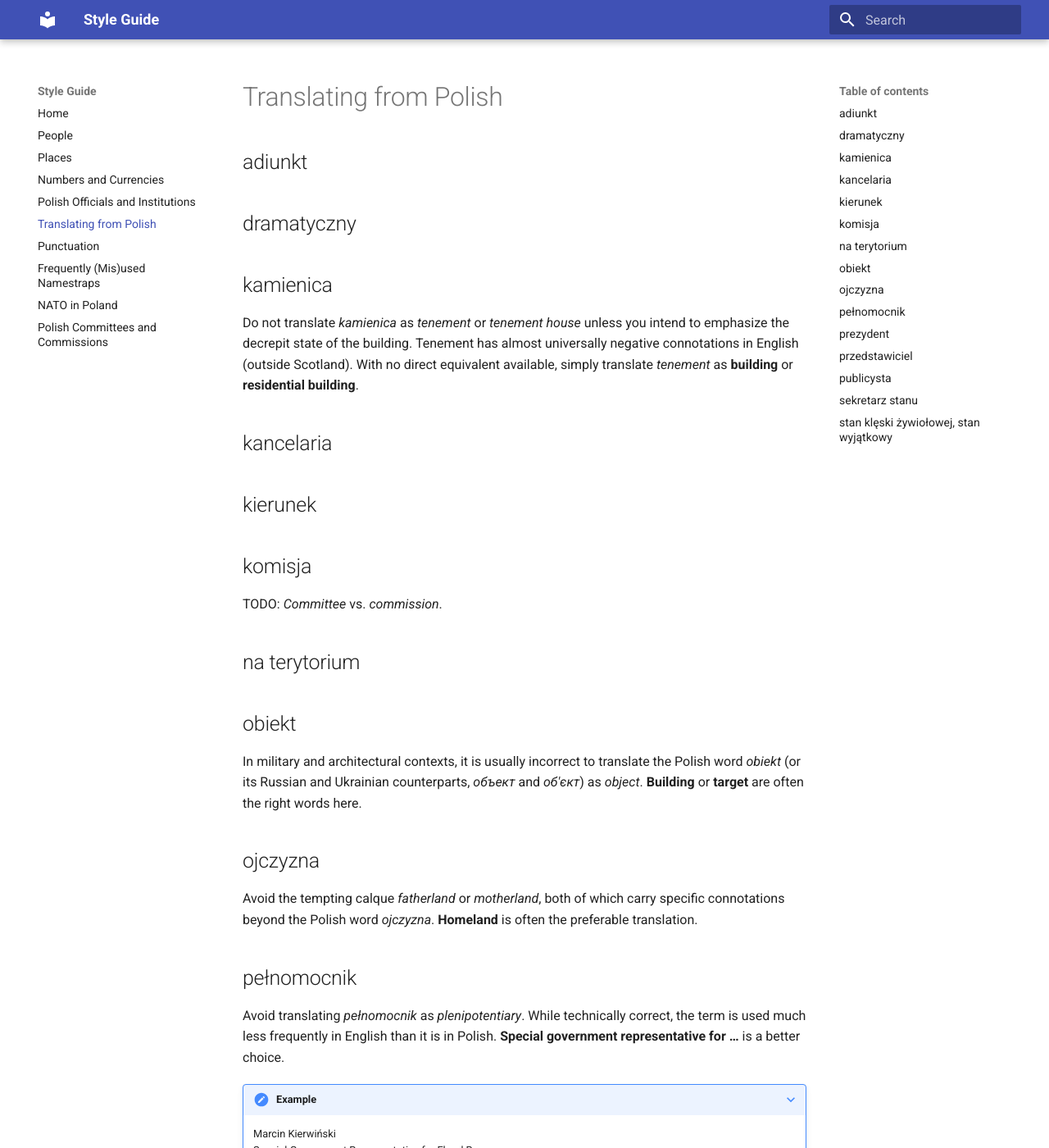
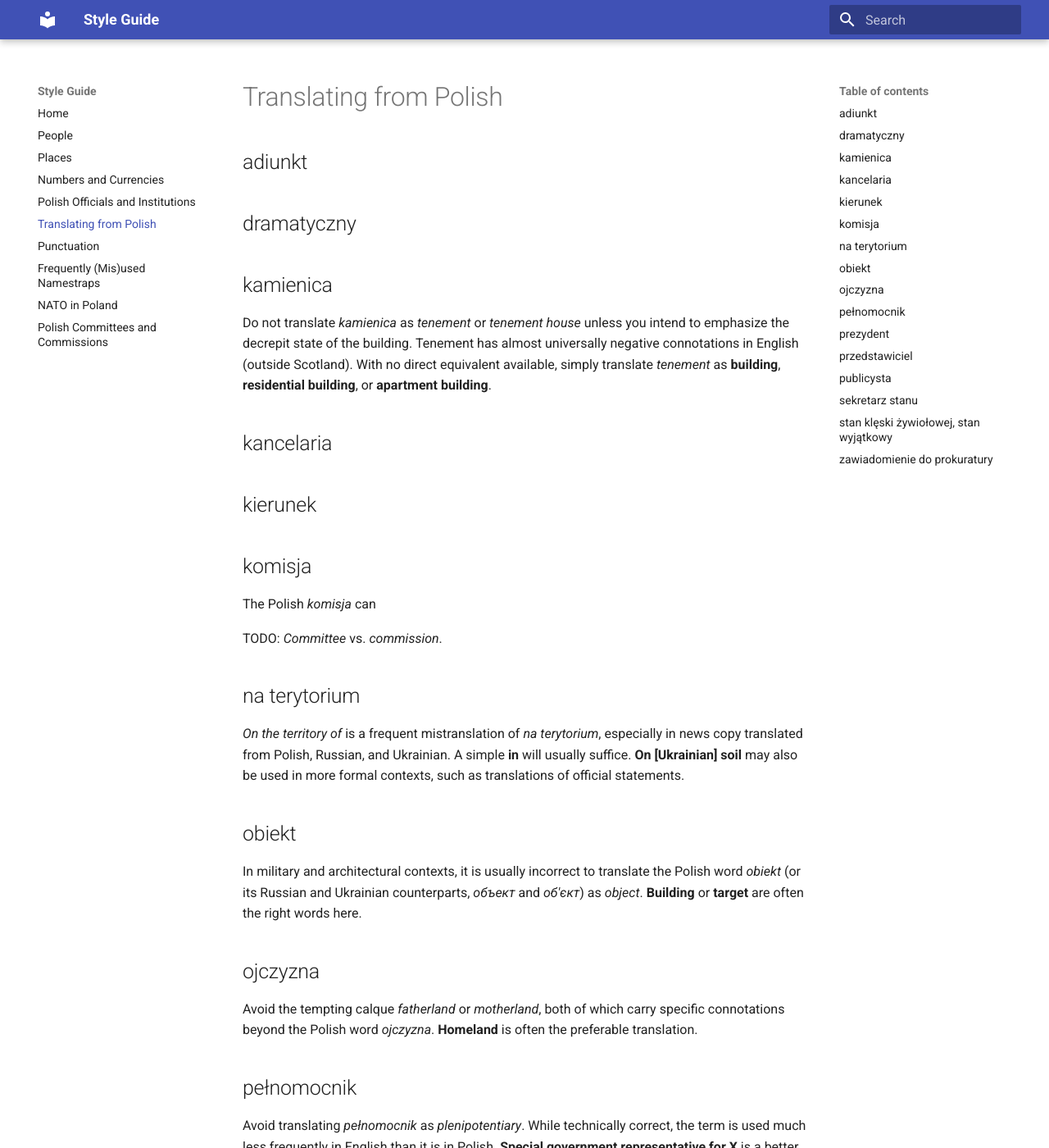
Before and after one commit to rthrbrs/styleguide, an MkDocs documentation site: the page built from docs/TranslatingFromPolish.md, in a window 1280 px wide and 1400 px high. Shown: the whole window at 82% size. Built offline with MkDocs 1.6.1 and Material for MkDocs 9.7.7, drawn with Linux system fonts in a browser that asks for light colours; some of the changed text lies outside the part shown.

Commit message:
added na terytorium

```diff
--- a/docs/TranslatingFromPolish.md
+++ b/docs/TranslatingFromPolish.md
@@ -8,7 +8,7 @@ title: Translating from Polish
 
 ## kamienica
 
-Do not translate _kamienica_ as _tenement_ or _tenement house_ unless you intend to emphasize the decrepit state of the building. Tenement has almost universally negative connotations in English (outside Scotland). With no direct equivalent available, simply translate _tenement_ as **building** or **residential building**.
+Do not translate _kamienica_ as _tenement_ or _tenement house_ unless you intend to emphasize the decrepit state of the building. Tenement has almost universally negative connotations in English (outside Scotland). With no direct equivalent available, simply translate _tenement_ as **building**, **residential building**, or **apartment building**.
 
 ## kancelaria
 
@@ -16,9 +16,13 @@ Do not translate _kamienica_ as _tenement_ or _tenement house_ unless you intend
 
 ## komisja
 
+The Polish _komisja_ can
+
 TODO: _Committee_ vs. _commission_.
 
 ## na terytorium
+
+_On the territory of_ is a frequent mistranslation of _na terytorium_, especially in news copy translated from Polish, Russian, and Ukrainian. A simple **in** will usually suffice. **On \[Ukrainian\] soil** may also be used in more formal contexts, such as translations of official statements.
 
 ## obiekt
 
@@ -30,7 +34,7 @@ Avoid the tempting calque _fatherland_ or _motherland_, both of which carry spec
 
 ## pełnomocnik
 
-Avoid translating _pełnomocnik_ as _plenipotentiary_. While technically correct, the term is used much less frequently in English than it is in Polish. **Special government representative for …** is a better choice.
+Avoid translating _pełnomocnik_ as _plenipotentiary_. While technically correct, the term is used much less frequently in English than it is in Polish. **Special government representative for X** is a better choice.
 
 ???+ note "Example"
     Marcin Kierwiński
@@ -53,3 +57,7 @@ Translate _publicysta_ as **columnist** or **journalist**, not _publicist_, whic
 Wherever possible, avoid translating the title _sekretarz stanu_ and _podsekretarz stanu_. **Deputy Minister** is more easily understood by foreign audiences, and is an accurate description of this position in the Polish political system,
 
 ## stan klęski żywiołowej, stan wyjątkowy
+
+## zawiadomienie do prokuratury
+
+TODO
```
